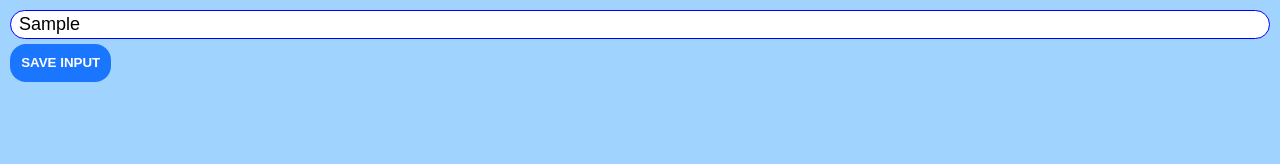
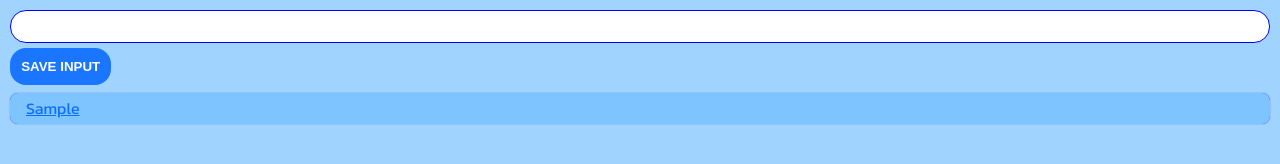
Before and after one commit to OrcunGokoluk/chrome-extension-url-saver, a browser extension: page index.html in a window 1280 px wide. Both pictures are taken after typing "Sample" into the empty fields and a click on the button "SAVE INPUT". Drawn offline with Linux system fonts and the light colour scheme.

Commit message:
added-basic-script-and-icon

```diff
--- a/index.css
+++ b/index.css
@@ -14,11 +14,12 @@ body
     font-family: "Kanit", sans-serif;
 }
 input{
-    font-size: large;
-    padding:0.2rem 0.5rem 0.2rem 0.5rem;
+    font-size: small;
+    padding:0.5rem 1rem;
     border: 1px blue solid;
     width: 100%;
     border-radius: 1rem;
+
 }
 
 button
@@ -42,3 +43,21 @@ button:active
 {
     background-color: rgb(27, 118, 255);
 }
+
+#url-container li
+{
+    list-style: none;
+    background-color: rgb(126, 197, 255);
+    padding: 0.2rem 1rem;
+    margin-top: .5rem;
+    border-radius: .5rem;
+    box-shadow: 0 0 1px rgb(52, 25, 255);
+}
+
+#url-container li a{
+    color: rgb(13, 110, 255);
+}
+
+#url-container li a:hover{
+    color: rgb(157, 0, 255);
+}
--- a/index.html
+++ b/index.html
@@ -10,6 +10,7 @@
 
     <input type="text" id="input-el">
     <button id="input-btn">SAVE INPUT</button>
+    <ul id="url-container"></ul>
 
     <script src="index.js"></script>
 </body>
--- a/index.js
+++ b/index.js
@@ -1,3 +1,29 @@
+let myLeads=[];
+
 
 const inputEl =document.getElementById("input-el");
 const inputBtn = document.getElementById("input-btn");
+const urlContainer=document.getElementById("url-container")
+
+
+inputBtn.addEventListener("click", function(){
+    const text=String(inputEl.value);
+    const trimmed=text.trim();
+    if(trimmed!=""&&!trimmed.includes(" "))
+    {
+        myLeads.push(inputEl.value)
+        inputEl.value = ""
+        renderLeads()
+    }
+})
+
+function renderLeads() {
+
+    let listItems = ""
+    for (let i = 0; i < myLeads.length; i++) {
+        // Wrap the lead in an anchor tag (<a>) inside the <li>
+        // Can you make the link open in a new tab?
+        listItems += `<li><a href="https://${myLeads[i]}" target="_blank">${myLeads[i]} </a></li>`
+    }
+    urlContainer.innerHTML = listItems
+}
```
Also changed, not shown: icon.png (added), manifest.json (added).
